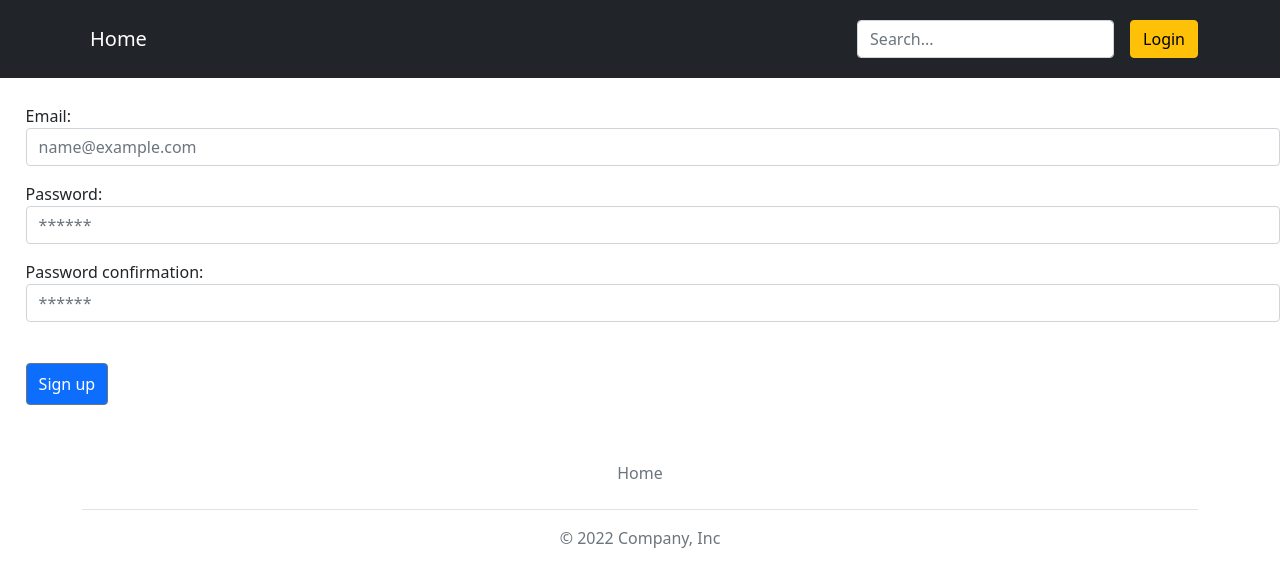
After one commit to SpiritusMalus/myproject, a Django app: page /register/ in a window 1280 px wide. The commit adds this page. Shown: the top 587 px of the page. Run offline with Django 3.2, Linux system fonts and the light colour scheme.

Commit message:
Registration andnew htmls (#1)
Registr

```diff
--- a/myproject/mainapp/templates/mainapp/includes/modals.html
+++ b/myproject/mainapp/templates/mainapp/includes/modals.html
@@ -1,16 +1,15 @@
 
-<!-- Modal for sing up-->
+<!-- Modal for login-->
 <div class="modal fade" id="modal-sing-up" tabindex="-1" aria-labelledby="modal-sing-upLabel" aria-hidden="true">
   <div class="modal-dialog">
     <div class="modal-content">
       <div class="modal-header">
-        <h5 class="modal-title" id="modal-sing-upLabel">Sign up</h5>
+        <h5 class="modal-title" id="modal-sing-upLabel">Login</h5>
         <button type="button" class="btn-close" data-bs-dismiss="modal" aria-label="Close"></button>
       </div>
       <div class="modal-body">
             <form method="post">
                 {% csrf_token %}
-
                 <div class="form-floating mb-3">
                     {{form.email}}
                     <label for="floatingInput" class="fw-lighter">Email address </label>
@@ -19,33 +18,17 @@
                     {{form.password1}}
                     <label for="floatingInput" class="fw-lighter">Password </label>
                 </div>
-                <div class="form-floating mb-3">
-                    {{form.password2}}
-                    <label for="floatingInput" class="fw-lighter">Password </label>
-                </div>
-<!--             bootstrap 5 example -->
-<!--          <div class="form-floating mb-3">-->
-<!--            <input  type="email" class="form-control rounded-4" id="floatingInput" placeholder="name@example.com" >-->
-<!--            <label for="floatingInput">Email address </label>-->
-<!--          </div>-->
-<!--          <div class="form-floating mb-3">-->
-<!--            <input type="password" class="form-control rounded-4" id="floatingPassword" placeholder="Password">-->
-<!--            <label for="floatingPassword">Password</label>-->
-<!--          </div>-->
-          <button class="w-100 mb-2 btn btn-lg rounded-4 btn-primary" type="submit">Sign up</button>
-          <small class="text-muted">By clicking Sign up, you agree to the terms of use.</small>
+          <button class="w-100 mb-2 btn btn-lg rounded-4 btn-primary" type="submit">Login</button>
+                <a class="text-muted " href="{% url 'register' %}">Sign up</a>
           <hr class="my-4">
           <h2 class="fs-5 fw-bold mb-3">Or use a third-party</h2>
-          <button class="w-100 py-2 mb-2 btn btn-outline-dark rounded-4" type="submit">
-            <svg class="bi me-1" width="16" height="16"><use xlink:href="#twitter"/></svg>
-            Sign up with Twitter
-          </button>
-          <button class="w-100 py-2 mb-2 btn btn-outline-primary rounded-4" type="submit">
-            <svg class="bi me-1" width="16" height="16"><use xlink:href="#facebook"/></svg>
-            Sign up with Facebook
+
+            <button class="w-100 py-2 mb-2 btn btn-outline-secondary rounded-4" type="submit">
+                <a class="bi me-1" width="16" height="16" href="{% url 'social:begin' 'google-oauth2' %}">Login with Google</a>
+            </button>
           </button>
           <button class="w-100 py-2 mb-2 btn btn-outline-secondary rounded-4" type="submit">
-            <svg class="bi me-1" width="16" height="16"><use xlink:href="#github"/></svg>
+            <svg class="bi me-1" width="16" height="16"><use href="#github"/></svg>
             Sign up with GitHub
           </button>
         </form>
@@ -55,29 +38,29 @@
   </div>
 </div>
 
-<!-- Modal for Login-->
+<!-- Modal for Login v.2-->
 
-<div class="modal fade" id="modal-login" tabindex="-1" aria-labelledby="modal-loginLabel" aria-hidden="true">
-  <div class="modal-dialog">
-    <div class="modal-content">
-      <div class="modal-header">
-        <h5 class="modal-title" id="modal-loginLabel">Login</h5>
-        <button type="button" class="btn-close" data-bs-dismiss="modal" aria-label="Close"></button>
-      </div>
-      <div class="modal-body">
-                <form method="post">
-                    {% csrf_token %}
-          <div class="form-floating mb-3">
-            <input type="email" class="form-control rounded-4" id="floatingInput" placeholder="name@example.com">
-            <label for="floatingInput">Email address</label>
-          </div>
-          <div class="form-floating mb-3">
-            <input type="password" class="form-control rounded-4" id="floatingPassword" placeholder="Password">
-            <label for="floatingPassword">Password</label>
-          </div>
-          <button class="w-100 mb-2 btn btn-lg rounded-4 btn-primary" type="submit">Login</button>
-                </form>
-      </div>
-    </div>
-  </div>
-</div>
+<!--<div class="modal fade" id="modal-login" tabindex="-1" aria-labelledby="modal-loginLabel" aria-hidden="true">-->
+<!--  <div class="modal-dialog">-->
+<!--    <div class="modal-content">-->
+<!--      <div class="modal-header">-->
+<!--        <h5 class="modal-title" id="modal-loginLabel">Login</h5>-->
+<!--        <button type="button" class="btn-close" data-bs-dismiss="modal" aria-label="Close"></button>-->
+<!--      </div>-->
+<!--      <div class="modal-body">-->
+<!--                <form method="post">-->
+<!--                    {% csrf_token %}-->
+<!--          <div class="form-floating mb-3">-->
+<!--            <input type="email" class="form-control rounded-4" id="floatingInput" placeholder="name@example.com">-->
+<!--            <label for="floatingInput">Email address</label>-->
+<!--          </div>-->
+<!--          <div class="form-floating mb-3">-->
+<!--            <input type="password" class="form-control rounded-4" id="floatingPassword" placeholder="Password">-->
+<!--            <label for="floatingPassword">Password</label>-->
+<!--          </div>-->
+<!--          <button class="w-100 mb-2 btn btn-lg rounded-4 btn-primary" type="submit">Login</button>-->
+<!--                </form>-->
+<!--      </div>-->
+<!--    </div>-->
+<!--  </div>-->
+<!--</div>-->
--- /dev/null
+++ b/myproject/mainapp/templates/mainapp/includes/top_menu.html
@@ -0,0 +1,22 @@
+
+<header class="p-3 bg-dark text-white">
+    <div class="container">
+      <div class="d-flex flex-wrap align-items-center justify-content-center justify-content-lg-start">
+        <ul class="nav col-12 col-lg-auto me-lg-auto mb-2 justify-content-center mb-md-0">
+          <li><a href="{% url 'main' %}" class="nav-link px-2 text-white fs-5">Home</a></li>
+        </ul>
+
+        <form class="col-12 col-lg-auto mb-3 mb-lg-0 me-lg-3">
+            {% csrf_token %}
+          <input type="search" class="form-control form-control-dark" placeholder="Search..." aria-label="Search">
+        </form>
+        <!-- Modal settings #data --!>
+        <div class="text-end">
+<!--          <button type="button" class="btn btn-outline-light me-3" data-bs-toggle="modal" data-bs-target="#modal-login">Login</button>-->
+          <button type="button" class="btn btn-warning" data-bs-toggle="modal" data-bs-target="#modal-sing-up">Login</button>
+
+        </div>
+      </div>
+    </div>
+
+  </header>
--- a/myproject/mainapp/templates/mainapp/index.html
+++ b/myproject/mainapp/templates/mainapp/index.html
@@ -16,33 +16,15 @@
 <body>
 <!-- JavaScript Bundle with Popper -->
 <script src="https://cdn.jsdelivr.net/npm/bootstrap@5.1.3/dist/js/bootstrap.bundle.min.js" integrity="sha384-ka7Sk0Gln4gmtz2MlQnikT1wXgYsOg+OMhuP+IlRH9sENBO0LRn5q+8nbTov4+1p" crossorigin="anonymous"></script>
+<!--Header-->
+{% include "mainapp/includes/top_menu.html" %}
+{% include "mainapp/includes/modals.html" %}
+<!--End header-->
 
-<header class="p-3 bg-dark text-white">
-    <div class="container">
-      <div class="d-flex flex-wrap align-items-center justify-content-center justify-content-lg-start">
-        <ul class="nav col-12 col-lg-auto me-lg-auto mb-2 justify-content-center mb-md-0">
-          <li><a href="{% url 'main' %}" class="nav-link px-2 text-white fs-5">Home</a></li>
-        </ul>
-
-        <form class="col-12 col-lg-auto mb-3 mb-lg-0 me-lg-3">
-            {% csrf_token %}
-          <input type="search" class="form-control form-control-dark" placeholder="Search..." aria-label="Search">
-        </form>
-        <!-- Modal settings #data --!>
-        <div class="text-end">
-          <button type="button" class="btn btn-outline-light me-3" data-bs-toggle="modal" data-bs-target="#modal-login">Login</button>
-          <button type="button" class="btn btn-warning" data-bs-toggle="modal" data-bs-target="#modal-sing-up">Sign-up</button>
-
-        </div>
-      </div>
-    </div>
-
-  </header>
-{% include "mainapp/includes/modals.html" %}
 
 {% block content %}
-
 {% endblock %}
+<!--Footer-->
 <div class="container">
   <footer class="py-3 my-4">
     <ul class="nav justify-content-center border-bottom pb-3 mb-3">
--- /dev/null
+++ b/myproject/mainapp/templates/mainapp/register.html
@@ -0,0 +1,26 @@
+{% extends 'mainapp/index.html' %}
+{% block title %}
+Registration
+{% endblock %}
+{% block content %}
+<div style="margin-left: 2%; margin-top: 2%">
+
+    <form method="post">
+        {% csrf_token %}
+        {% for i in form %}
+  <div>
+    <p><label>{{i.label}}:</label>{{i}}</p>
+    <div class="form-error">{{i.errors}}</div>
+  </div>
+        {% endfor %}
+  <button class="py-2 mb-2 btn btn-secondary bg-primary" style="margin-top: 2%" value="submit" type="submit">Sign up</button>
+</form>
+
+
+
+</div>
+
+
+
+
+{% endblock %}
--- a/myproject/mainapp/urls.py
+++ b/myproject/mainapp/urls.py
@@ -1,11 +1,15 @@
 from myproject import settings
 from django.conf.urls.static import static
-from django.urls import path
+from django.urls import path, include
 from .views import *
 
 
 urlpatterns = [
     path('', main, name='main'),
+    path('register/', Registration.as_view(), name='register'),
+    path('', include('social_django.urls', namespace='social')),
+
+
 ]
 
 if settings.DEBUG:
--- a/myproject/mainapp/views.py
+++ b/myproject/mainapp/views.py
@@ -1,42 +1,19 @@
 from django.shortcuts import render
+from django.urls import reverse_lazy
+from django.views.generic import CreateView
 
 from .models import *
 from .forms import MyUserCreationForm
-from django.contrib import auth
 
 
 def main(request):
     context = {
         "context": Product.objects.all(),
     }
-    if request.method == 'POST':
-        form = MyUserCreationForm(request.POST)
-        if form.is_valid():
-            form.save()
-            form = auth.authenticate(email=form.cleaned_data['email'], password=form.cleaned_data['password2'])
-            auth.login(request, form)
-            context['form'] = form
-            return render(request, "mainapp/products.html", context)
-    else:
-        form = MyUserCreationForm()
-        context['form'] = form
-        return render(request, "mainapp/products.html", context)
-
     return render(request, "mainapp/products.html", context)
 
 
-"""Test func"""
-# def register(request):
-# if request.method == 'POST':
-#     form = MyUserCreationForm(request.POST)
-#     if form.is_valid():
-#         form.save()
-#         form = auth.authenticate(email=form.cleaned_data['email'], password=form.cleaned_data['password2'])
-#         auth.login(request, form)
-#         return form
-# else:
-#     form = MyUserCreationForm()
-#     context = {
-#         'form': form,
-#     }
-#     return context
+class Registration(CreateView):
+    form_class = MyUserCreationForm
+    template_name = 'mainapp/register.html'
+    success_url = reverse_lazy('main')
```
Also changed, not shown: myproject/mainapp/forms.py (+2 -13 lines), myproject/mainapp/templates/mainapp/products.html (+6 -8 lines), myproject/myproject/settings.py (+19 -0 lines), myproject/db.sqlite3.
